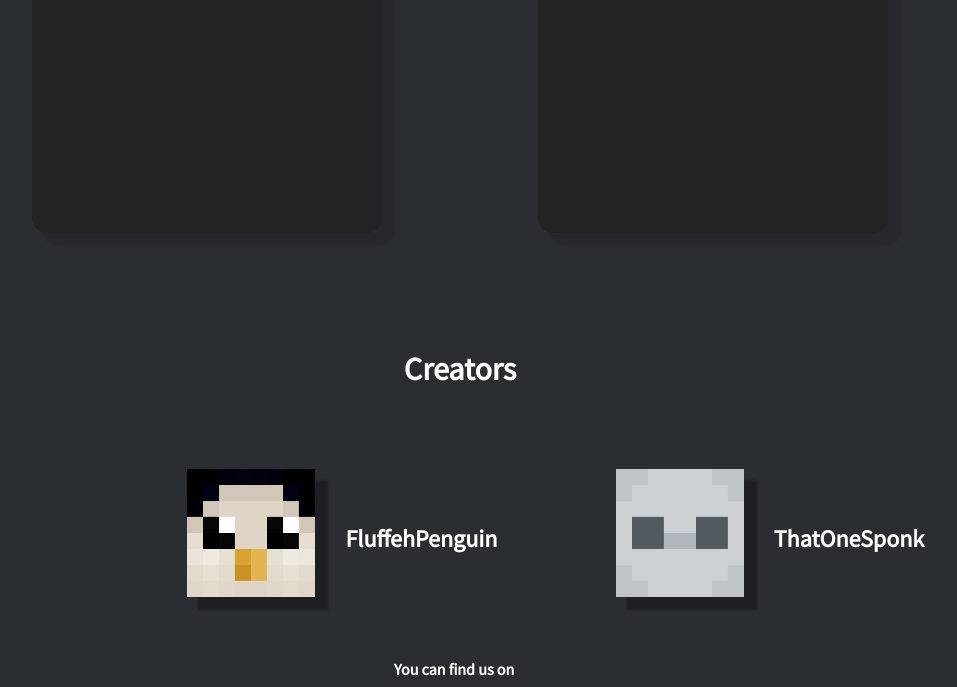
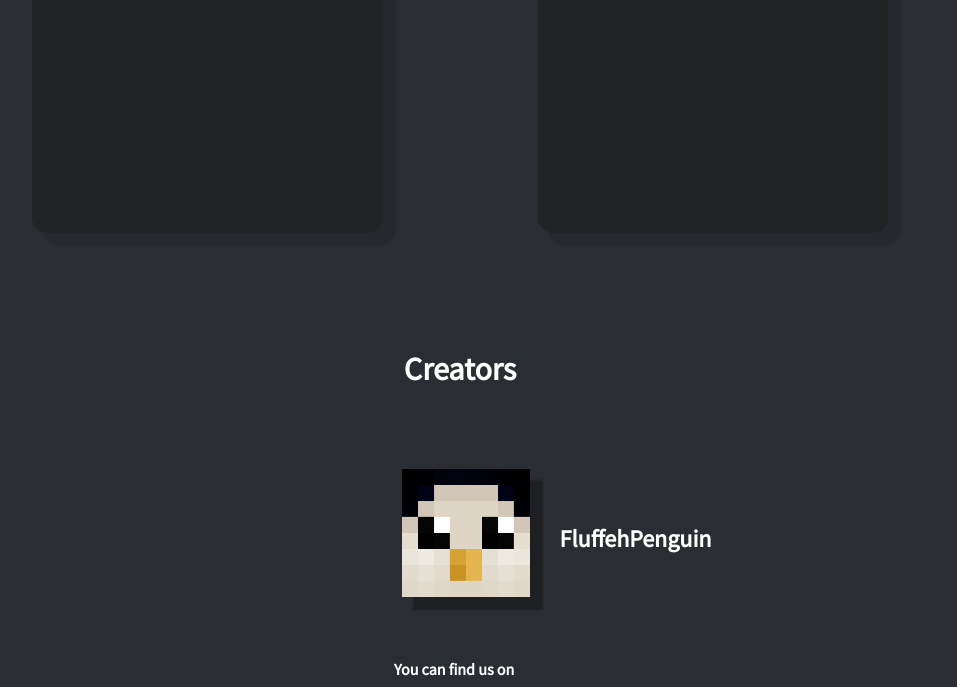
Before and after one commit to FluffehPenguinMC/unskript.dev, a plain HTML site: page items/tntwars/index.html in a window 1280 px wide. Shown: the part 1365-2052 px from the top of the page, without its empty margins (220-1177 px from the left). Drawn offline with Linux system fonts and the light colour scheme.

Commit message:
update creator list

```diff
--- a/items/tntwars/index.html
+++ b/items/tntwars/index.html
@@ -222,10 +222,6 @@
           <img src="../../assets/images/FluffehPenguin.png">
           <h2>FluffehPenguin</h2>
         </div>
-        <div class="individual">
-          <img src="../../assets/images/ThatOneSponk.png">
-          <h2>ThatOneSponk</h2>
-        </div>
       </div>
     </div>
     <footer>
```
